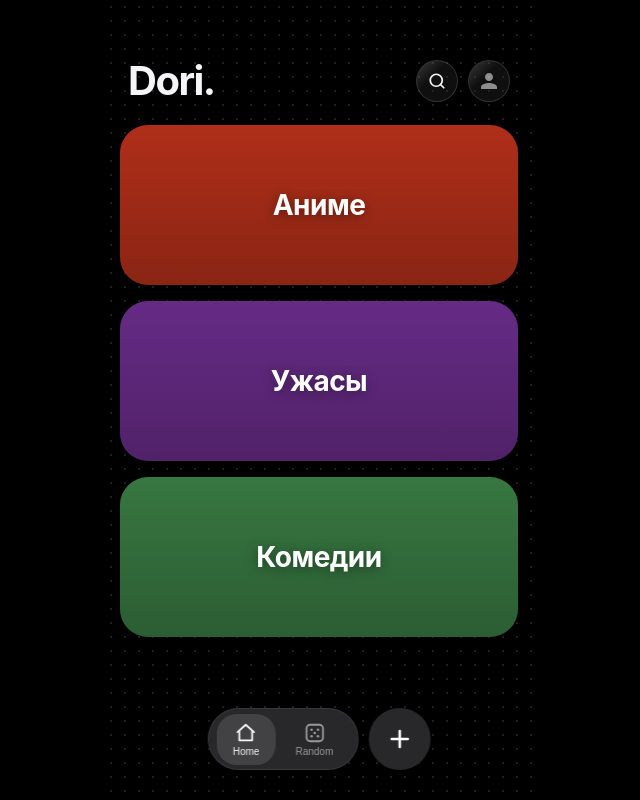
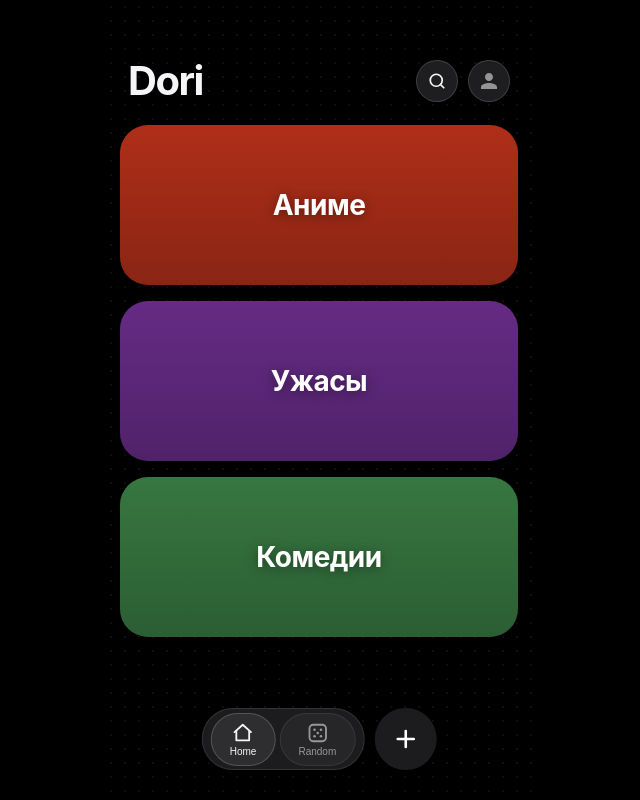
Before and after one commit to fallenluci/Binge, a React (Vite) app: page / in a window 1280 px wide. Shown: the whole page, without its empty margins (321-961 px from the left). Built offline with nearby package versions, Linux system fonts and the light colour scheme.

Commit message:
solid gray everywhere, glowing rating pill, oval nav borders, darker dots, clean list style

```diff
--- a/src/components/Island.jsx
+++ b/src/components/Island.jsx
@@ -176,11 +176,10 @@ export default function Island({ activePage, onChangePage, onRefresh }) {
 
 function DockBtn({ active, onClick, icon, label }) {
   return (
-    <button onClick={onClick} style={{
+    <button onClick={onClick} className={`nav-btn-oval${active ? ' active' : ''}`} style={{
       display: 'flex', flexDirection: 'column', alignItems: 'center', gap: 2,
-      background: active ? 'rgba(255,255,255,0.12)' : 'none', border: 'none', borderRadius: 20,
-      padding: '8px 16px', cursor: 'pointer', color: active ? 'var(--text)' : 'var(--text-dim)',
-      transition: 'background 0.2s',
+      padding: '8px 18px', cursor: 'pointer', color: active ? 'var(--text)' : 'var(--text-dim)',
+      transition: 'all 0.2s',
     }}>
       {icon}
       <span style={{ fontSize: 10, fontWeight: 500 }}>{label}</span>
--- a/src/index.css
+++ b/src/index.css
@@ -20,43 +20,52 @@ body { font-family: var(--font); background: var(--bg); overscroll-behavior: non
 .page { height: 100dvh; overflow-y: auto; -webkit-overflow-scrolling: touch; scrollbar-width: none; }
 .page::-webkit-scrollbar { display: none; }
 
-/* Black dotted background — dark dots barely visible on black */
+/* Black dotted background — dots dimmer/less bright */
 .dotted-bg {
   background-color: #000;
-  background-image: radial-gradient(rgba(255,255,255,0.12) 1px, transparent 1px);
+  background-image: radial-gradient(rgba(255,255,255,0.06) 1px, transparent 1px);
   background-size: 14px 14px;
+}
+
+/* Glowing rating pill — color + glow driven by inline style vars */
+.rating-pill {
+  border-radius: 999px;
+  display: inline-flex;
+  align-items: center;
+  justify-content: center;
+  font-weight: 700;
+  border: 1px solid;
 }
 
 /* (grain/gradient tile border removed per user request) */
 
 .glass {
-  background: var(--glass-fill);
-  backdrop-filter: blur(30px) saturate(180%);
-  -webkit-backdrop-filter: blur(30px) saturate(180%);
-  border: 1px solid var(--glass-border);
+  background: rgb(30,30,32);
+  border: 1px solid rgba(255,255,255,0.1);
   position: relative;
 }
-.glass::before {
-  content: '';
-  position: absolute; inset: 0; border-radius: inherit;
-  background: linear-gradient(135deg, rgba(255,255,255,0.18) 0%, rgba(255,255,255,0) 40%);
-  pointer-events: none;
-}
+/* sheen removed — no more transparent/glassy highlight */
 
-/* Solid gray Apple-style nav surfaces — no sheen, clean oval clipping */
+/* Solid gray Apple-style nav surfaces — fully opaque, no blur/transparency */
 .nav-solid {
-  background: rgba(44,44,46,0.92);
-  backdrop-filter: blur(20px) saturate(160%);
-  -webkit-backdrop-filter: blur(20px) saturate(160%);
-  border: 1px solid rgba(255,255,255,0.08);
+  background: rgb(28,28,30);
+  border: 1px solid rgba(255,255,255,0.1);
   border-radius: 999px;
   overflow: hidden;
 }
 .menu-solid {
-  background: rgba(44,44,46,0.96);
-  backdrop-filter: blur(20px) saturate(160%);
-  -webkit-backdrop-filter: blur(20px) saturate(160%);
+  background: rgb(30,30,32);
+  border: 1px solid rgba(255,255,255,0.1);
+}
+/* Individual oval nav buttons with visible border, like Apple Music tab bar */
+.nav-btn-oval {
+  border-radius: 999px;
   border: 1px solid rgba(255,255,255,0.08);
+  background: rgb(38,38,40);
+}
+.nav-btn-oval.active {
+  border-color: rgba(255,255,255,0.18);
+  background: rgb(46,46,48);
 }
 
 .screen-enter { animation: slideInRight 0.36s cubic-bezier(0.25,0.46,0.45,0.94); }
--- a/src/pages/CategoryPage.jsx
+++ b/src/pages/CategoryPage.jsx
@@ -96,20 +96,33 @@ export default function CategoryPage({ categoryId, onBack, onRefresh }) {
         )}
       </div>
 
-      <div className="cat-list" style={{ padding: '0 16px 40px' }}>
+      <div className="cat-list" style={{ padding: '0 28px 40px' }}>
         {cat.films.length === 0 && (
-          <div className="glass" style={{ borderRadius: 20, padding: '30px', textAlign: 'center', color: 'var(--text-dim)', fontSize: 15 }}>Нажми + чтобы добавить фильм</div>
+          <div style={{ padding: '20px 4px', color: 'var(--text-dim)', fontSize: 15 }}>Нажми + чтобы добавить фильм</div>
         )}
-        {cat.films.map((film, idx) => (
-          <div key={film.id} className="glass" style={{ borderRadius: 18, padding: '16px 18px', marginBottom: 10, display: 'flex', alignItems: 'center', gap: 12 }}>
-            <span style={{ fontSize: 14, fontWeight: 600, color: 'var(--text-dim)', minWidth: 22 }}>{idx + 1}</span>
-            <span style={{ fontSize: 17, fontWeight: 500, color: 'var(--text)', flex: 1 }}>{film.name}</span>
-            {film.rating !== null && (
-              <span style={{ fontSize: 13, fontWeight: 700, color: ratingColor(film.rating), background: `${ratingColor(film.rating)}25`, borderRadius: 20, padding: '4px 11px', flexShrink: 0 }}>{film.rating}</span>
-            )}
-            <button onClick={() => setMenuFilm(film)} style={{ background: 'none', border: 'none', cursor: 'pointer', color: 'var(--text-dim)', fontSize: 18, padding: '0 2px', flexShrink: 0 }}>⋯</button>
-          </div>
-        ))}
+        {cat.films.map((film, idx) => {
+          const rc = film.rating !== null ? ratingColor(film.rating) : null;
+          return (
+            <div key={film.id} style={{
+              display: 'flex', alignItems: 'center', gap: 14,
+              padding: '13px 0',
+              borderBottom: idx < cat.films.length - 1 ? '1px solid rgba(255,255,255,0.08)' : 'none',
+            }}>
+              <span style={{ fontSize: 15, fontWeight: 600, color: 'var(--text-dim)', minWidth: 20, flexShrink: 0 }}>{idx + 1}</span>
+              <span style={{ fontSize: 17, fontWeight: 500, color: 'var(--text)', flex: 1, overflow: 'hidden', textOverflow: 'ellipsis', whiteSpace: 'nowrap' }}>{film.name}</span>
+              {rc && (
+                <span className="rating-pill" style={{
+                  fontSize: 13, minWidth: 30, height: 24, padding: '0 9px',
+                  color: rc, borderColor: rc,
+                  background: `${rc}20`,
+                  boxShadow: `0 0 10px ${rc}55`,
+                  flexShrink: 0,
+                }}>{film.rating}</span>
+              )}
+              <button onClick={() => setMenuFilm(film)} style={{ background: 'none', border: 'none', cursor: 'pointer', color: 'var(--text-dim)', fontSize: 18, padding: '0 2px', flexShrink: 0 }}>⋯</button>
+            </div>
+          );
+        })}
       </div>
 
       {/* Film action sheet */}
--- a/src/pages/HomePage.jsx
+++ b/src/pages/HomePage.jsx
@@ -23,7 +23,7 @@ export default function HomePage({ onOpenCategory, refreshKey }) {
     <div className="page dotted-bg" style={{ paddingBottom: 140 }}>
       {/* Top bar */}
       <div style={{ display: 'flex', alignItems: 'center', justifyContent: 'space-between', padding: '56px 24px 0' }}>
-        <div style={{ fontSize: 40, fontWeight: 700, color: 'var(--text)', letterSpacing: '-1.5px' }}>Dori.</div>
+        <div style={{ fontSize: 40, fontWeight: 700, color: 'var(--text)', letterSpacing: '-1.5px' }}>Dori</div>
         <div style={{ display: 'flex', gap: 10 }}>
           <button onClick={() => setSearchMode(true)} className="glass" style={{
             width: 42, height: 42, borderRadius: '50%', border: '1px solid rgba(255,255,255,0.15)',
```
